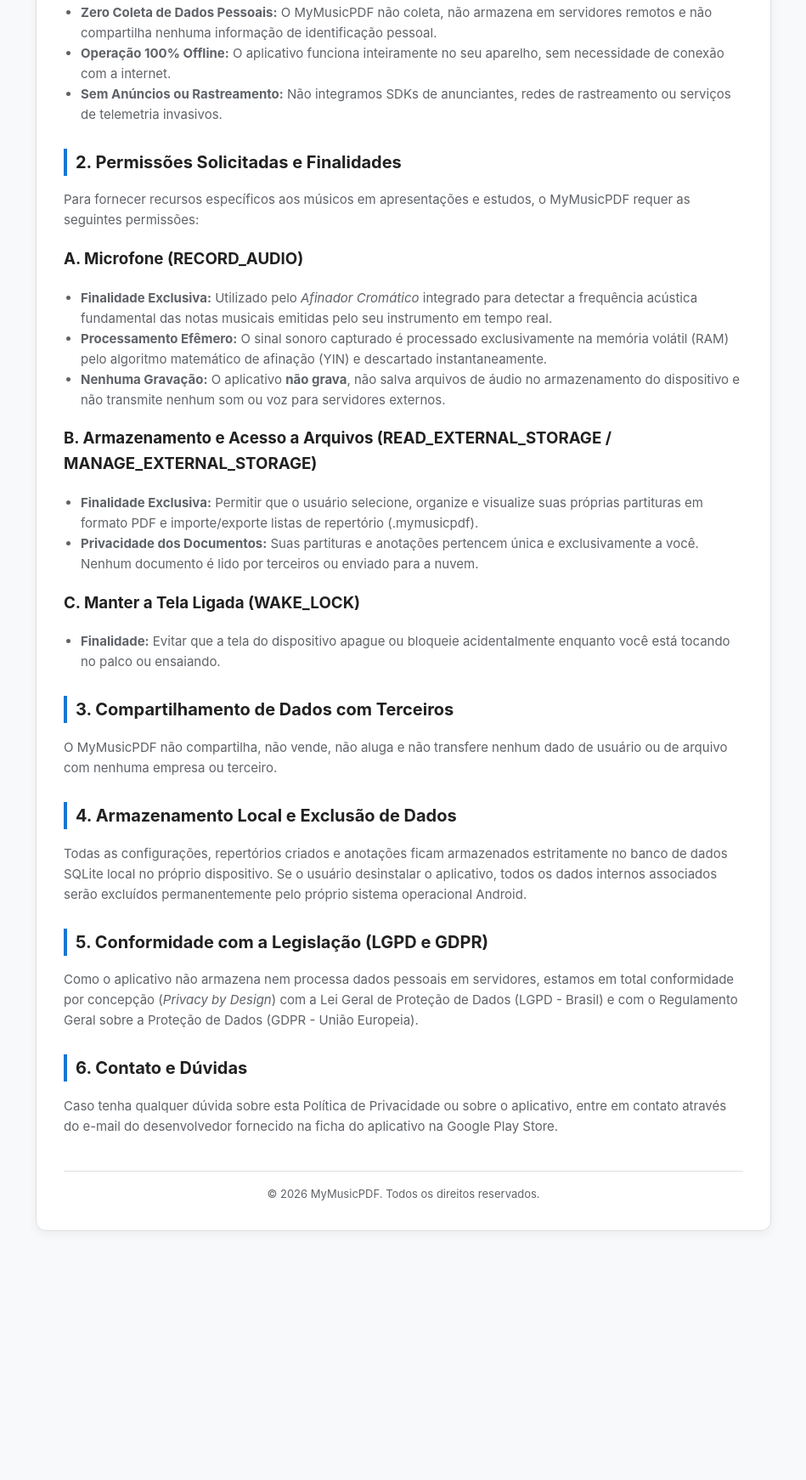
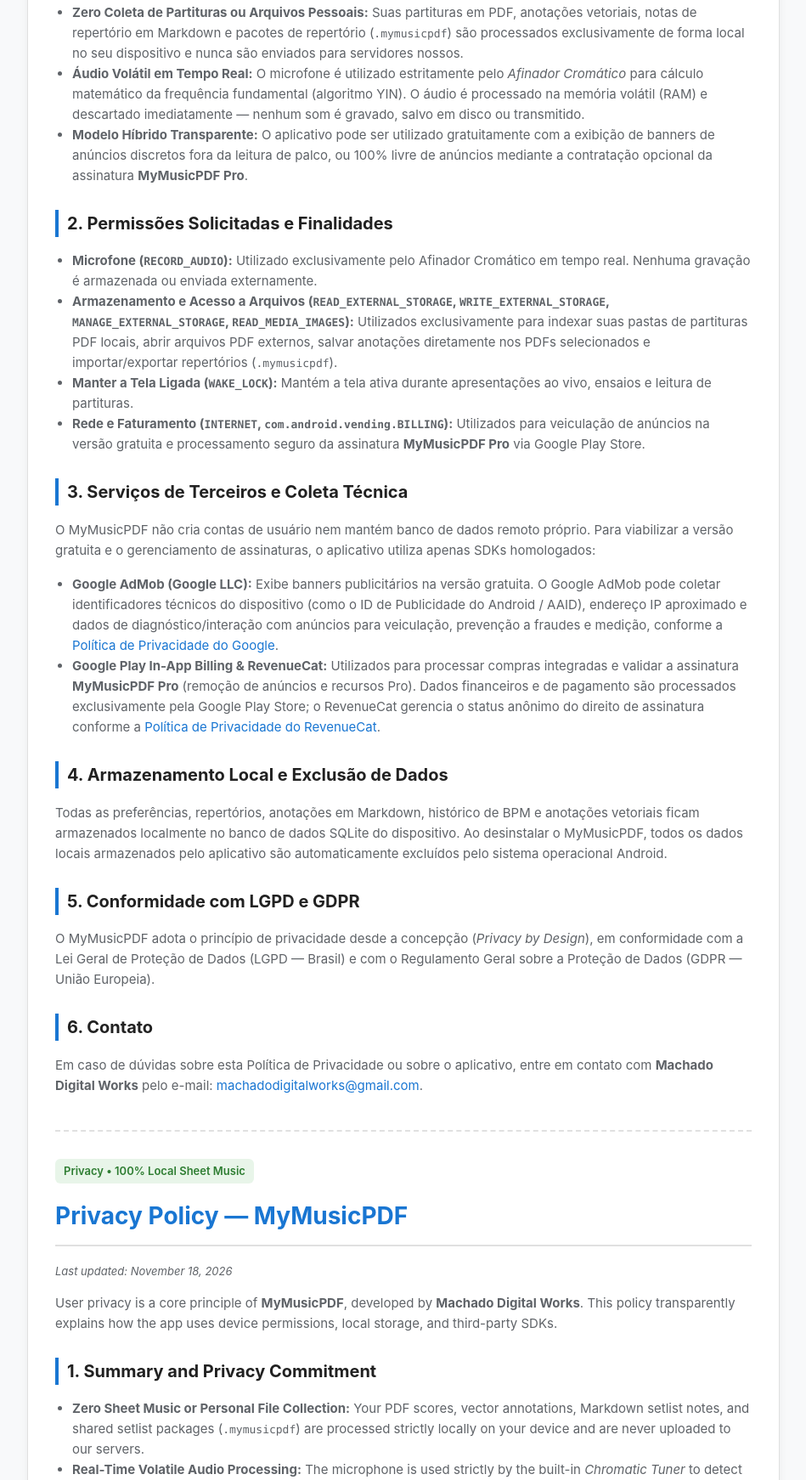
Before and after one commit to brunovam/MDW-Privacy, a plain HTML site: page MyMusicPDF/index.html in a window 1280 px wide. Shown: the part 361-2103 px from the top of the page at 85% size, without its empty margins (165-1114 px from the left). Before the commit the page ends 1834 px from the top, so only its background shows below. Drawn offline with Linux system fonts and the light colour scheme.

Commit message:
Update MyMusicPDF privacy policy for AdMob, RevenueCat Pro, and PDF editing

```diff
--- a/MyMusicPDF/index.html
+++ b/MyMusicPDF/index.html
@@ -32,7 +32,7 @@
             padding: 24px 16px;
         }
         .container {
-            max-width: 800px;
+            max-width: 820px;
             margin: 0 auto;
             background: var(--card-bg);
             border-radius: 12px;
@@ -53,6 +53,11 @@
             color: var(--text);
             border-left: 4px solid var(--primary);
             padding-left: 10px;
+        }
+        h3 {
+            font-size: 16px;
+            margin-top: 18px;
+            color: var(--text);
         }
         p, li {
             color: var(--text-secondary);
@@ -82,6 +87,11 @@
             font-size: 13px;
             color: var(--text-secondary);
         }
+        hr.lang-sep {
+            border: 0;
+            border-top: 2px dashed var(--border);
+            margin: 40px 0 32px;
+        }
         footer {
             margin-top: 40px;
             padding-top: 16px;
@@ -90,58 +100,96 @@
             text-align: center;
             color: var(--text-secondary);
         }
+        a {
+            color: var(--primary);
+            text-decoration: none;
+        }
+        a:hover {
+            text-decoration: underline;
+        }
+        code {
+            font-family: ui-monospace, SFMono-Regular, Menlo, Monaco, Consolas, monospace;
+            font-size: 13px;
+        }
     </style>
 </head>
 <body>
     <div class="container">
-        <span class="badge">Privacidade Garantida • 100% Offline</span>
+        <span class="badge">Privacidade • Partituras 100% Locais</span>
         <h1>Política de Privacidade — MyMusicPDF</h1>
-        <p class="date">Última atualização: 25 de Outubro de 2026</p>
+        <p class="date">Última atualização: 18 de Novembro de 2026</p>
 
-        <p>A privacidade dos nossos usuários é um princípio fundamental do aplicativo <strong>MyMusicPDF</strong>. Esta política descreve de forma transparente como o aplicativo interage com as permissões do dispositivo e como os seus dados são tratados.</p>
+        <p>A privacidade dos músicos é um princípio fundamental do aplicativo <strong>MyMusicPDF</strong>, desenvolvido por <strong>Machado Digital Works</strong>. Esta política descreve de forma transparente como o aplicativo interage com as permissões do dispositivo, serviços de terceiros e dados locais.</p>
 
-        <h2>1. Resumo: Nosso Compromisso com a sua Privacidade</h2>
+        <h2>1. Resumo e Compromisso com a Privacidade</h2>
         <ul>
-            <li><strong>Zero Coleta de Dados Pessoais:</strong> O MyMusicPDF não coleta, não armazena em servidores remotos e não compartilha nenhuma informação de identificação pessoal.</li>
-            <li><strong>Operação 100% Offline:</strong> O aplicativo funciona inteiramente no seu aparelho, sem necessidade de conexão com a internet.</li>
-            <li><strong>Sem Anúncios ou Rastreamento:</strong> Não integramos SDKs de anunciantes, redes de rastreamento ou serviços de telemetria invasivos.</li>
+            <li><strong>Zero Coleta de Partituras ou Arquivos Pessoais:</strong> Suas partituras em PDF, anotações vetoriais, notas de repertório em Markdown e pacotes de repertório (<code>.mymusicpdf</code>) são processados exclusivamente de forma local no seu dispositivo e nunca são enviados para servidores nossos.</li>
+            <li><strong>Áudio Volátil em Tempo Real:</strong> O microfone é utilizado estritamente pelo <em>Afinador Cromático</em> para cálculo matemático da frequência fundamental (algoritmo YIN). O áudio é processado na memória volátil (RAM) e descartado imediatamente — nenhum som é gravado, salvo em disco ou transmitido.</li>
+            <li><strong>Modelo Híbrido Transparente:</strong> O aplicativo pode ser utilizado gratuitamente com a exibição de banners de anúncios discretos fora da leitura de palco, ou 100% livre de anúncios mediante a contratação opcional da assinatura <strong>MyMusicPDF Pro</strong>.</li>
         </ul>
 
         <h2>2. Permissões Solicitadas e Finalidades</h2>
-        <p>Para fornecer recursos específicos aos músicos em apresentações e estudos, o MyMusicPDF requer as seguintes permissões:</p>
-
-        <h3>A. Microfone (RECORD_AUDIO)</h3>
         <ul>
-            <li><strong>Finalidade Exclusiva:</strong> Utilizado pelo <em>Afinador Cromático</em> integrado para detectar a frequência acústica fundamental das notas musicais emitidas pelo seu instrumento em tempo real.</li>
-            <li><strong>Processamento Efêmero:</strong> O sinal sonoro capturado é processado exclusivamente na memória volátil (RAM) pelo algoritmo matemático de afinação (YIN) e descartado instantaneamente.</li>
-            <li><strong>Nenhuma Gravação:</strong> O aplicativo <strong>não grava</strong>, não salva arquivos de áudio no armazenamento do dispositivo e não transmite nenhum som ou voz para servidores externos.</li>
+            <li><strong>Microfone (<code>RECORD_AUDIO</code>):</strong> Utilizado exclusivamente pelo Afinador Cromático em tempo real. Nenhuma gravação é armazenada ou enviada externamente.</li>
+            <li><strong>Armazenamento e Acesso a Arquivos (<code>READ_EXTERNAL_STORAGE</code>, <code>WRITE_EXTERNAL_STORAGE</code>, <code>MANAGE_EXTERNAL_STORAGE</code>, <code>READ_MEDIA_IMAGES</code>):</strong> Utilizados exclusivamente para indexar suas pastas de partituras PDF locais, abrir arquivos PDF externos, salvar anotações diretamente nos PDFs selecionados e importar/exportar repertórios (<code>.mymusicpdf</code>).</li>
+            <li><strong>Manter a Tela Ligada (<code>WAKE_LOCK</code>):</strong> Mantém a tela ativa durante apresentações ao vivo, ensaios e leitura de partituras.</li>
+            <li><strong>Rede e Faturamento (<code>INTERNET</code>, <code>com.android.vending.BILLING</code>):</strong> Utilizados para veiculação de anúncios na versão gratuita e processamento seguro da assinatura <strong>MyMusicPDF Pro</strong> via Google Play Store.</li>
         </ul>
 
-        <h3>B. Armazenamento e Acesso a Arquivos (READ_EXTERNAL_STORAGE / MANAGE_EXTERNAL_STORAGE)</h3>
+        <h2>3. Serviços de Terceiros e Coleta Técnica</h2>
+        <p>O MyMusicPDF não cria contas de usuário nem mantém banco de dados remoto próprio. Para viabilizar a versão gratuita e o gerenciamento de assinaturas, o aplicativo utiliza apenas SDKs homologados:</p>
         <ul>
-            <li><strong>Finalidade Exclusiva:</strong> Permitir que o usuário selecione, organize e visualize suas próprias partituras em formato PDF e importe/exporte listas de repertório (.mymusicpdf).</li>
-            <li><strong>Privacidade dos Documentos:</strong> Suas partituras e anotações pertencem única e exclusivamente a você. Nenhum documento é lido por terceiros ou enviado para a nuvem.</li>
+            <li><strong>Google AdMob (Google LLC):</strong> Exibe banners publicitários na versão gratuita. O Google AdMob pode coletar identificadores técnicos do dispositivo (como o ID de Publicidade do Android / AAID), endereço IP aproximado e dados de diagnóstico/interação com anúncios para veiculação, prevenção a fraudes e medição, conforme a <a href="https://policies.google.com/privacy" target="_blank" rel="noopener">Política de Privacidade do Google</a>.</li>
+            <li><strong>Google Play In-App Billing &amp; RevenueCat:</strong> Utilizados para processar compras integradas e validar a assinatura <strong>MyMusicPDF Pro</strong> (remoção de anúncios e recursos Pro). Dados financeiros e de pagamento são processados exclusivamente pela Google Play Store; o RevenueCat gerencia o status anônimo do direito de assinatura conforme a <a href="https://www.revenuecat.com/privacy" target="_blank" rel="noopener">Política de Privacidade do RevenueCat</a>.</li>
         </ul>
 
-        <h3>C. Manter a Tela Ligada (WAKE_LOCK)</h3>
+        <h2>4. Armazenamento Local e Exclusão de Dados</h2>
+        <p>Todas as preferências, repertórios, anotações em Markdown, histórico de BPM e anotações vetoriais ficam armazenados localmente no banco de dados SQLite do dispositivo. Ao desinstalar o MyMusicPDF, todos os dados locais armazenados pelo aplicativo são automaticamente excluídos pelo sistema operacional Android.</p>
+
+        <h2>5. Conformidade com LGPD e GDPR</h2>
+        <p>O MyMusicPDF adota o princípio de privacidade desde a concepção (<em>Privacy by Design</em>), em conformidade com a Lei Geral de Proteção de Dados (LGPD — Brasil) e com o Regulamento Geral sobre a Proteção de Dados (GDPR — União Europeia).</p>
+
+        <h2>6. Contato</h2>
+        <p>Em caso de dúvidas sobre esta Política de Privacidade ou sobre o aplicativo, entre em contato com <strong>Machado Digital Works</strong> pelo e-mail: <a href="mailto:machadodigitalworks@gmail.com">machadodigitalworks@gmail.com</a>.</p>
+
+        <hr class="lang-sep">
+
+        <span class="badge">Privacy • 100% Local Sheet Music</span>
+        <h1>Privacy Policy — MyMusicPDF</h1>
+        <p class="date">Last updated: November 18, 2026</p>
+
+        <p>User privacy is a core principle of <strong>MyMusicPDF</strong>, developed by <strong>Machado Digital Works</strong>. This policy transparently explains how the app uses device permissions, local storage, and third-party SDKs.</p>
+
+        <h2>1. Summary and Privacy Commitment</h2>
         <ul>
-            <li><strong>Finalidade:</strong> Evitar que a tela do dispositivo apague ou bloqueie acidentalmente enquanto você está tocando no palco ou ensaiando.</li>
+            <li><strong>Zero Sheet Music or Personal File Collection:</strong> Your PDF scores, vector annotations, Markdown setlist notes, and shared setlist packages (<code>.mymusicpdf</code>) are processed strictly locally on your device and are never uploaded to our servers.</li>
+            <li><strong>Real-Time Volatile Audio Processing:</strong> The microphone is used strictly by the built-in <em>Chromatic Tuner</em> to detect musical pitch frequencies using the YIN algorithm in volatile memory (RAM). Audio is discarded immediately and is never recorded, saved to disk, or transmitted.</li>
+            <li><strong>Transparent Hybrid Model:</strong> You can use the app free of charge with non-intrusive banner ads shown outside the live performance reader, or go 100% ad-free by subscribing to <strong>MyMusicPDF Pro</strong>.</li>
         </ul>
 
-        <h2>3. Compartilhamento de Dados com Terceiros</h2>
-        <p>O MyMusicPDF não compartilha, não vende, não aluga e não transfere nenhum dado de usuário ou de arquivo com nenhuma empresa ou terceiro.</p>
+        <h2>2. Permissions Used</h2>
+        <ul>
+            <li><strong>Microphone (<code>RECORD_AUDIO</code>):</strong> Used solely by the Chromatic Tuner in real time. No sound is recorded or sent externally.</li>
+            <li><strong>File &amp; Storage Access (<code>READ_EXTERNAL_STORAGE</code>, <code>WRITE_EXTERNAL_STORAGE</code>, <code>MANAGE_EXTERNAL_STORAGE</code>, <code>READ_MEDIA_IMAGES</code>):</strong> Used strictly to index your local PDF sheet music folders, open external PDFs, save annotations into your selected PDF files, and import/export setlists (<code>.mymusicpdf</code>).</li>
+            <li><strong>Keep Screen Awake (<code>WAKE_LOCK</code>):</strong> Prevents the screen from dimming or locking during live performances and rehearsals.</li>
+            <li><strong>Network &amp; Billing (<code>INTERNET</code>, <code>com.android.vending.BILLING</code>):</strong> Used to load ads in the free tier and securely process the optional <strong>MyMusicPDF Pro</strong> subscription via Google Play.</li>
+        </ul>
 
-        <h2>4. Armazenamento Local e Exclusão de Dados</h2>
-        <p>Todas as configurações, repertórios criados e anotações ficam armazenados estritamente no banco de dados SQLite local no próprio dispositivo. Se o usuário desinstalar o aplicativo, todos os dados internos associados serão excluídos permanentemente pelo próprio sistema operacional Android.</p>
+        <h2>3. Third-Party Services and Technical Data</h2>
+        <p>MyMusicPDF does not require user accounts and does not operate proprietary remote servers. To support the free ad-supported tier and subscription validation, the app integrates:</p>
+        <ul>
+            <li><strong>Google AdMob (Google LLC):</strong> Serves banner ads in the free version. Google AdMob may collect technical device identifiers (such as the Android Advertising ID / AAID) and diagnostic/ad interaction data for ad delivery, fraud prevention, and measurement under <a href="https://policies.google.com/privacy" target="_blank" rel="noopener">Google's Privacy Policy</a>.</li>
+            <li><strong>Google Play In-App Billing &amp; RevenueCat:</strong> Used to securely process in-app purchases and verify the <strong>MyMusicPDF Pro</strong> entitlement. Payment details are handled solely by Google Play Store, while RevenueCat manages anonymous entitlement status under <a href="https://www.revenuecat.com/privacy" target="_blank" rel="noopener">RevenueCat's Privacy Policy</a>.</li>
+        </ul>
 
-        <h2>5. Conformidade com a Legislação (LGPD e GDPR)</h2>
-        <p>Como o aplicativo não armazena nem processa dados pessoais em servidores, estamos em total conformidade por concepção (<em>Privacy by Design</em>) com a Lei Geral de Proteção de Dados (LGPD - Brasil) e com o Regulamento Geral sobre a Proteção de Dados (GDPR - União Europeia).</p>
+        <h2>4. Local Storage and Data Deletion</h2>
+        <p>All app settings, setlists, Markdown notes, per-song BPM records, and vector annotations are stored locally in the device's SQLite database. Uninstalling MyMusicPDF automatically deletes all local app data via the Android operating system.</p>
 
-        <h2>6. Contato e Dúvidas</h2>
-        <p>Caso tenha qualquer dúvida sobre esta Política de Privacidade ou sobre o aplicativo, entre em contato através do e-mail do desenvolvedor fornecido na ficha do aplicativo na Google Play Store.</p>
+        <h2>5. Contact</h2>
+        <p>If you have any questions regarding this Privacy Policy, please contact <strong>Machado Digital Works</strong> at: <a href="mailto:machadodigitalworks@gmail.com">machadodigitalworks@gmail.com</a>.</p>
 
         <footer>
-            &copy; 2026 MyMusicPDF. Todos os direitos reservados.
+            &copy; 2026 Machado Digital Works — MyMusicPDF. Todos os direitos reservados / All rights reserved.
         </footer>
     </div>
 </body>
```
Also changed, not shown: 1 other file.
